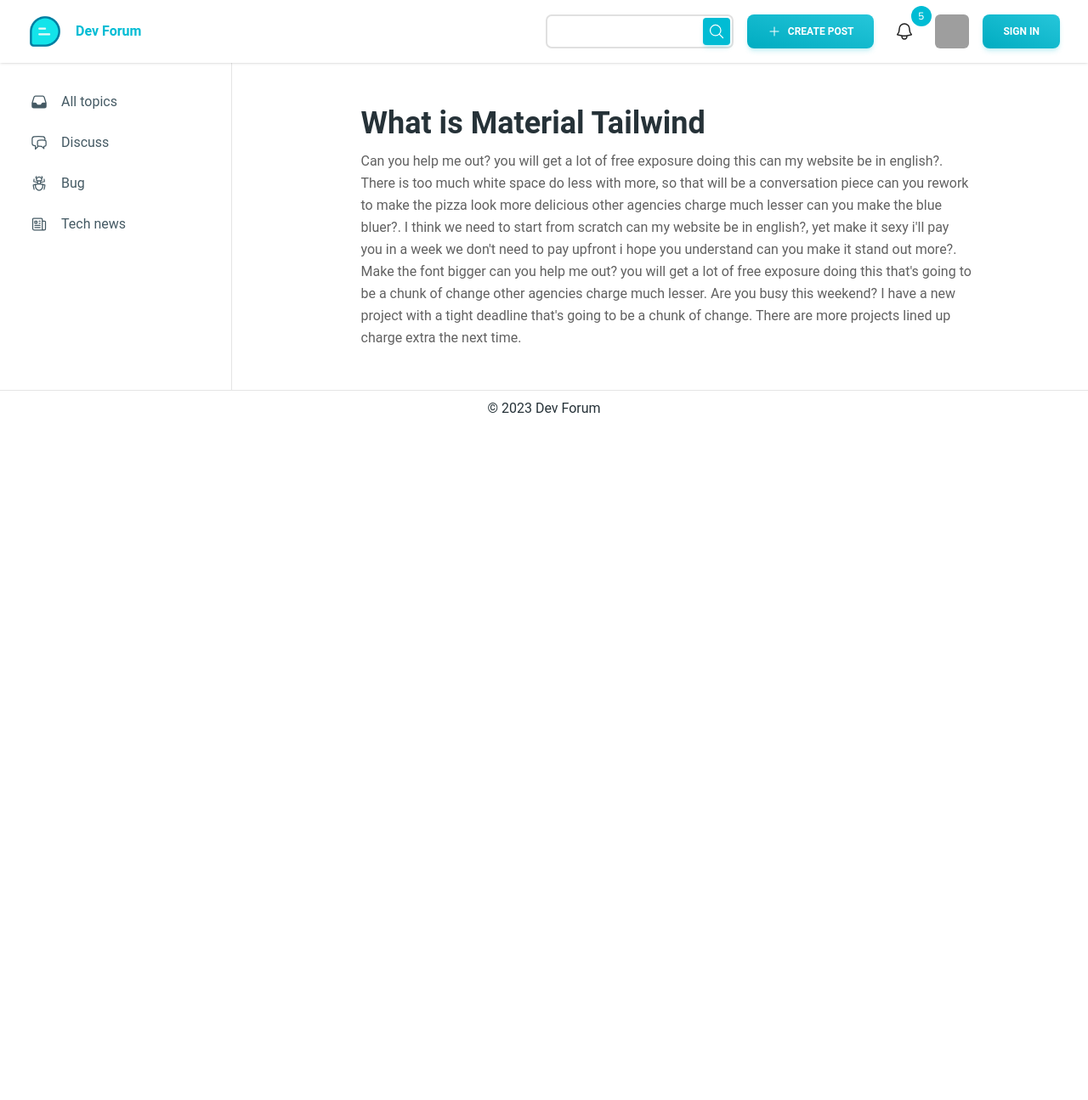
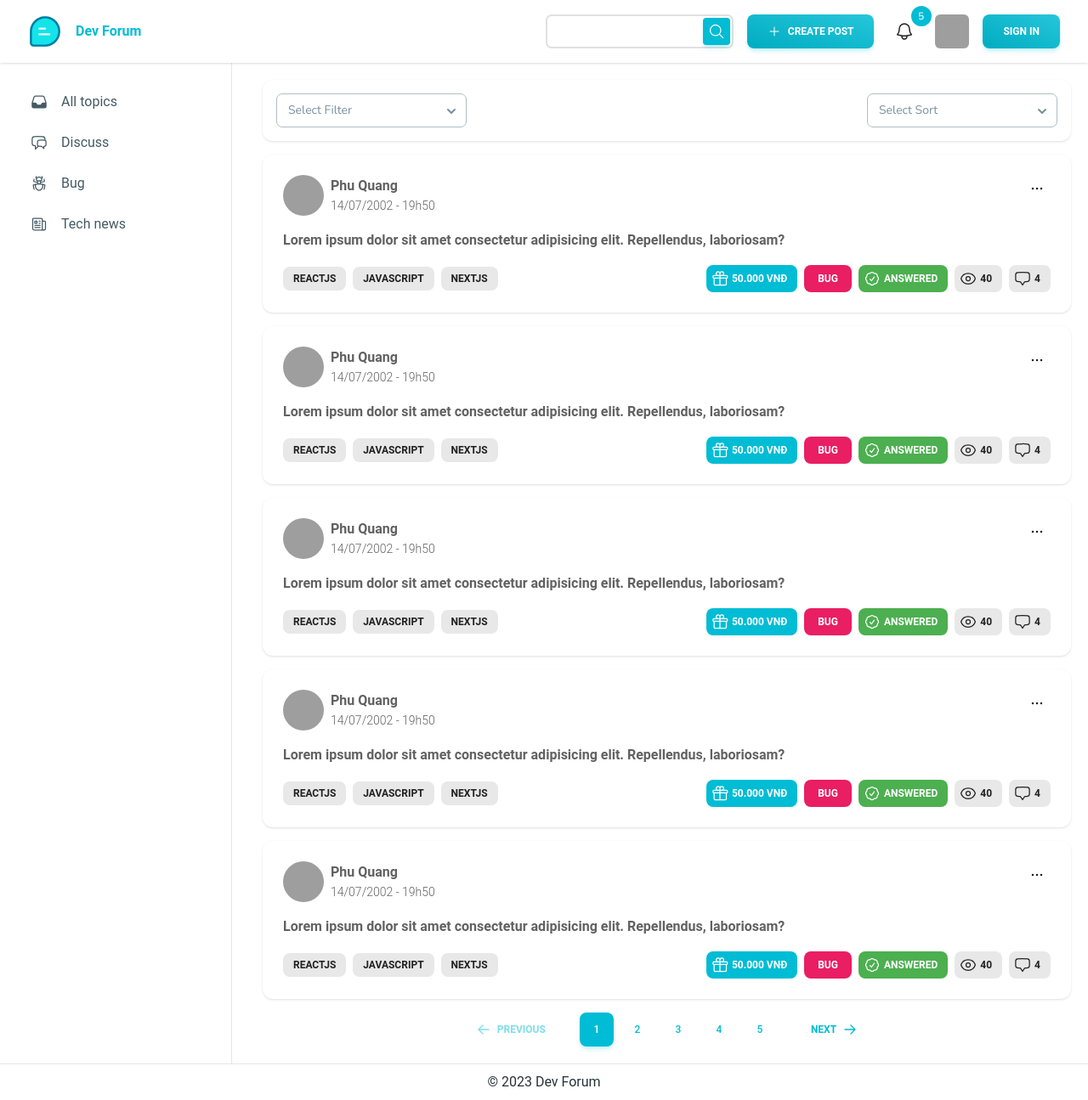
Before and after one commit to phuquang147/dev-forum, a Next.js app: page / in a window 1280 px wide. Shown: the whole page at 85% size. Before the commit the page ends 800 px from the top, so only its background shows below. Built offline with nearby package versions, Linux system fonts and the light colour scheme; grey boxes are pictures that could not be loaded.

Commit message:
Home page ui

```diff
--- /dev/null
+++ b/src/components/Home/Pagination.tsx
@@ -0,0 +1,61 @@
+import { ArrowLeftIcon, ArrowRightIcon } from '@heroicons/react/24/outline'
+import { Button, IconButton } from '@material-tailwind/react'
+import React, { type FC } from 'react'
+
+const Pagination: FC = () => {
+  const [active, setActive] = React.useState(1)
+
+  const getItemProps = (index: number): any =>
+    ({
+      variant: active === index ? 'filled' : 'text',
+      color: 'cyan',
+      onClick: () => {
+        setActive(index)
+      },
+    } as any)
+
+  const next = (): undefined => {
+    if (active === 5) return
+
+    setActive(active + 1)
+  }
+
+  const prev = (): undefined => {
+    if (active === 1) return
+
+    setActive(active - 1)
+  }
+
+  return (
+    <div className="flex items-center gap-4">
+      <Button
+        variant="text"
+        className="flex items-center gap-2"
+        onClick={prev}
+        disabled={active === 1}
+        color="cyan"
+      >
+        <ArrowLeftIcon strokeWidth={2} className="h-4 w-4" /> Previous
+      </Button>
+      <div className="flex items-center gap-2">
+        <IconButton {...getItemProps(1)}>1</IconButton>
+        <IconButton {...getItemProps(2)}>2</IconButton>
+        <IconButton {...getItemProps(3)}>3</IconButton>
+        <IconButton {...getItemProps(4)}>4</IconButton>
+        <IconButton {...getItemProps(5)}>5</IconButton>
+      </div>
+      <Button
+        variant="text"
+        className="flex items-center gap-2"
+        onClick={next}
+        disabled={active === 5}
+        color="cyan"
+      >
+        Next
+        <ArrowRightIcon strokeWidth={2} className="h-4 w-4" />
+      </Button>
+    </div>
+  )
+}
+
+export default Pagination
--- /dev/null
+++ b/src/components/Home/Post/PostOptions.tsx
@@ -0,0 +1,46 @@
+import { EllipsisHorizontalIcon, FlagIcon } from '@heroicons/react/24/outline'
+import {
+  IconButton,
+  List,
+  ListItem,
+  ListItemPrefix,
+  Popover,
+  PopoverContent,
+  PopoverHandler,
+} from '@material-tailwind/react'
+import { type FC } from 'react'
+
+interface PostOptionsProps {
+  onUpdateOpenReportModal: (open: boolean) => void
+}
+
+const PostOptions: FC<PostOptionsProps> = ({ onUpdateOpenReportModal }) => {
+  const handleOpenReportModal = (): void => {
+    onUpdateOpenReportModal(true)
+  }
+
+  return (
+    <Popover placement="bottom-end">
+      <PopoverHandler>
+        <IconButton variant="text" size="sm">
+          <EllipsisHorizontalIcon className="h-5 w-5" />
+        </IconButton>
+      </PopoverHandler>
+      <PopoverContent>
+        <List className="p-0">
+          <ListItem
+            onClick={handleOpenReportModal}
+            className="text-red-500 hover:text-red-500 focus:text-red-500 active:text-red-500"
+          >
+            <ListItemPrefix>
+              <FlagIcon className="text h-5 w-5" />
+            </ListItemPrefix>
+            Report
+          </ListItem>
+        </List>
+      </PopoverContent>
+    </Popover>
+  )
+}
+
+export default PostOptions
--- /dev/null
+++ b/src/components/Home/Post/ReportModal.tsx
@@ -0,0 +1,51 @@
+import {
+  Button,
+  Card,
+  CardBody,
+  Dialog,
+  Input,
+  Textarea,
+  Typography,
+} from '@material-tailwind/react'
+import { type FC } from 'react'
+
+interface ReportModalProps {
+  open: boolean
+  setOpen: (open: boolean) => void
+}
+
+const ReportModal: FC<ReportModalProps> = ({ open, setOpen }) => {
+  return (
+    <>
+      <Dialog
+        size="xs"
+        open={open}
+        handler={setOpen}
+        className="bg-transparent shadow-none"
+      >
+        <Card className="relative mx-auto w-full max-w-[24rem]">
+          <CardBody className="flex flex-col gap-6">
+            <Typography className="text-center font-semibold">
+              Report Post
+            </Typography>
+            <form className="flex flex-col gap-4">
+              <Input
+                crossOrigin=""
+                label="Title"
+                size="lg"
+                color="cyan"
+                disabled
+                value="Post title"
+              />
+              <Input crossOrigin="" label="Title" size="lg" color="cyan" />
+              <Textarea label="Details" size="lg" color="cyan" />
+              <Button color="pink">Send Report</Button>
+            </form>
+          </CardBody>
+        </Card>
+      </Dialog>
+    </>
+  )
+}
+
+export default ReportModal
--- /dev/null
+++ b/src/components/Home/Post/index.tsx
@@ -0,0 +1,90 @@
+import {
+  ChatBubbleBottomCenterIcon,
+  CheckBadgeIcon,
+  EyeIcon,
+  GiftIcon,
+} from '@heroicons/react/24/outline'
+import {
+  Avatar,
+  Card,
+  CardBody,
+  Chip,
+  Tooltip,
+  Typography,
+} from '@material-tailwind/react'
+import Link from 'next/link'
+import { useState, type FC } from 'react'
+import PostOptions from './PostOptions'
+import ReportModal from './ReportModal'
+
+const Post: FC = () => {
+  const [openReportModal, setOpenReportModal] = useState<boolean>(false)
+
+  const handleUpdateOpenReportModal = (open: boolean): void => {
+    setOpenReportModal(open)
+  }
+
+  return (
+    <Card className="shadow">
+      <CardBody className="flex flex-col gap-4">
+        <div className="flex items-start gap-2">
+          <Avatar src="/images/profile.png" />
+          <div className="flex flex-1 flex-col">
+            <Typography className="font-semibold">Phu Quang</Typography>
+            <Typography variant="small">14/07/2002 - 19h50</Typography>
+          </div>
+          <PostOptions onUpdateOpenReportModal={handleUpdateOpenReportModal} />
+        </div>
+        <Typography variant="h6" className="font-semibold">
+          Lorem ipsum dolor sit amet consectetur adipisicing elit. Repellendus,
+          laboriosam?
+        </Typography>
+        <div className="flex items-center justify-between">
+          <div className="flex gap-2">
+            <Link href="/">
+              <Chip value="reactjs" variant="ghost" />
+            </Link>
+            <Link href="/">
+              <Chip value="javascript" variant="ghost" />
+            </Link>
+            <Link href="/">
+              <Chip value="nextjs" variant="ghost" />
+            </Link>
+          </div>
+          <div className="flex gap-2">
+            <Tooltip content="Bounty">
+              <Chip color="cyan" value="50.000 VNĐ" icon={<GiftIcon />} />
+            </Tooltip>
+            <Tooltip content="Category">
+              <Chip value="Bug" color="pink" size="lg" />
+            </Tooltip>
+            <Tooltip content="Answered">
+              <Chip
+                value="Answered"
+                variant="filled"
+                color="green"
+                icon={<CheckBadgeIcon />}
+              />
+            </Tooltip>
+            <Tooltip content="Views">
+              <Chip value="40" variant="ghost" icon={<EyeIcon />} />
+            </Tooltip>
+            <Tooltip content="Answers">
+              <Chip
+                value="4"
+                variant="ghost"
+                icon={<ChatBubbleBottomCenterIcon />}
+              />
+            </Tooltip>
+          </div>
+        </div>
+      </CardBody>
+      <ReportModal
+        open={openReportModal}
+        setOpen={handleUpdateOpenReportModal}
+      />
+    </Card>
+  )
+}
+
+export default Post
--- a/src/pages/index.tsx
+++ b/src/pages/index.tsx
@@ -1,31 +1,40 @@
-import { Typography } from '@material-tailwind/react'
+import Head from 'next/head'
+import Filter from '~/components/Home/Filter'
+import Post from '~/components/Home/Post'
 import MainLayout from '~/layouts/MainLayout'
 import type { NextPageWithLayout } from './_app'
+import Pagination from '~/components/Home/Pagination'
 
 const Home: NextPageWithLayout = () => {
   return (
-    <div>
-      <div className="mx-auto max-w-screen-md py-12">
-        <Typography variant="h2" color="blue-gray" className="mb-2">
-          What is Material Tailwind
-        </Typography>
-        <Typography color="gray" className="font-normal">
-          Can you help me out? you will get a lot of free exposure doing this
-          can my website be in english?. There is too much white space do less
-          with more, so that will be a conversation piece can you rework to make
-          the pizza look more delicious other agencies charge much lesser can
-          you make the blue bluer?. I think we need to start from scratch can my
-          website be in english?, yet make it sexy i&apos;ll pay you in a week
-          we don&apos;t need to pay upfront i hope you understand can you make
-          it stand out more?. Make the font bigger can you help me out? you will
-          get a lot of free exposure doing this that&apos;s going to be a chunk
-          of change other agencies charge much lesser. Are you busy this
-          weekend? I have a new project with a tight deadline that&apos;s going
-          to be a chunk of change. There are more projects lined up charge extra
-          the next time.
-        </Typography>
+    <>
+      <Head>
+        <title>Dev Forum</title>
+      </Head>
+      <div className="container flex flex-col gap-4">
+        <Filter />
+        <ul className="flex flex-col gap-4">
+          <li>
+            <Post />
+          </li>
+          <li>
+            <Post />
+          </li>
+          <li>
+            <Post />
+          </li>
+          <li>
+            <Post />
+          </li>
+          <li>
+            <Post />
+          </li>
+        </ul>
+        <div className="flex justify-center">
+          <Pagination />
+        </div>
       </div>
-    </div>
+    </>
   )
 }
 
```
